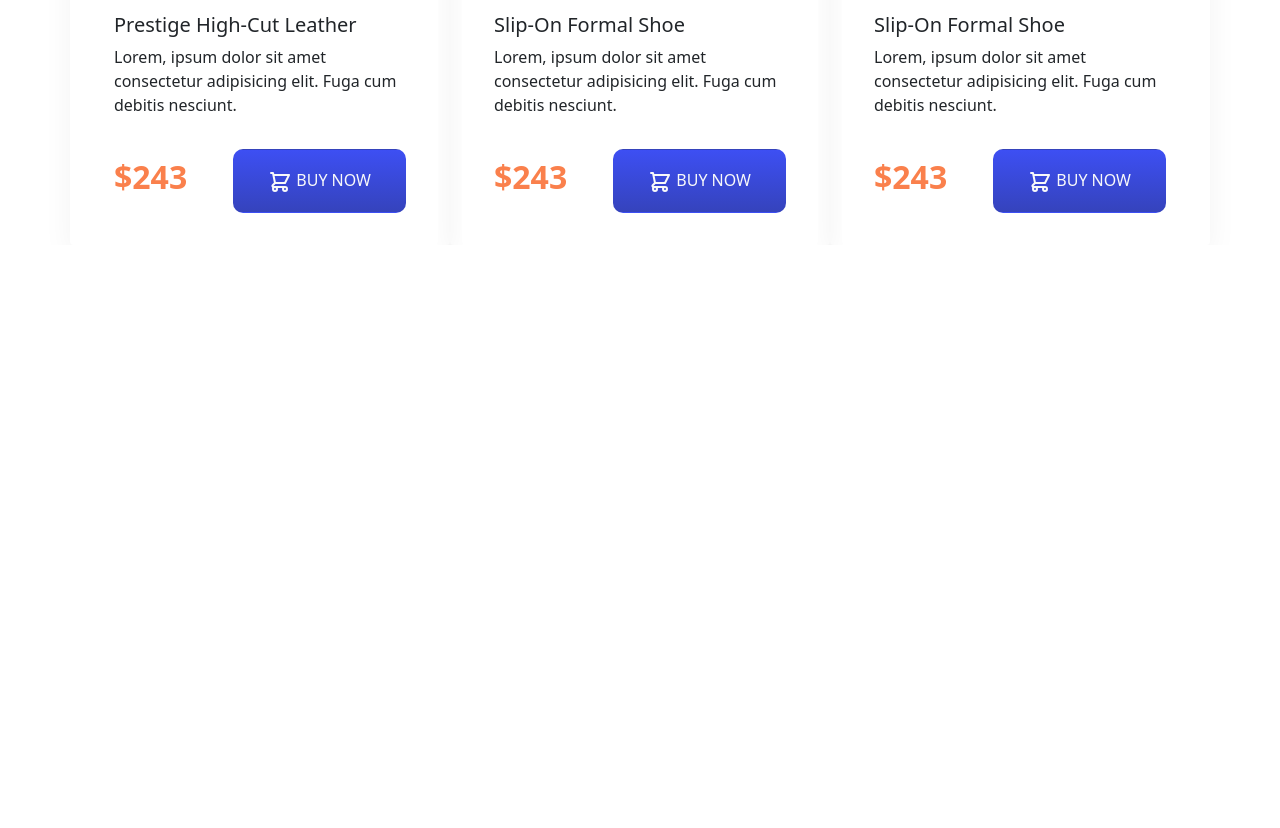
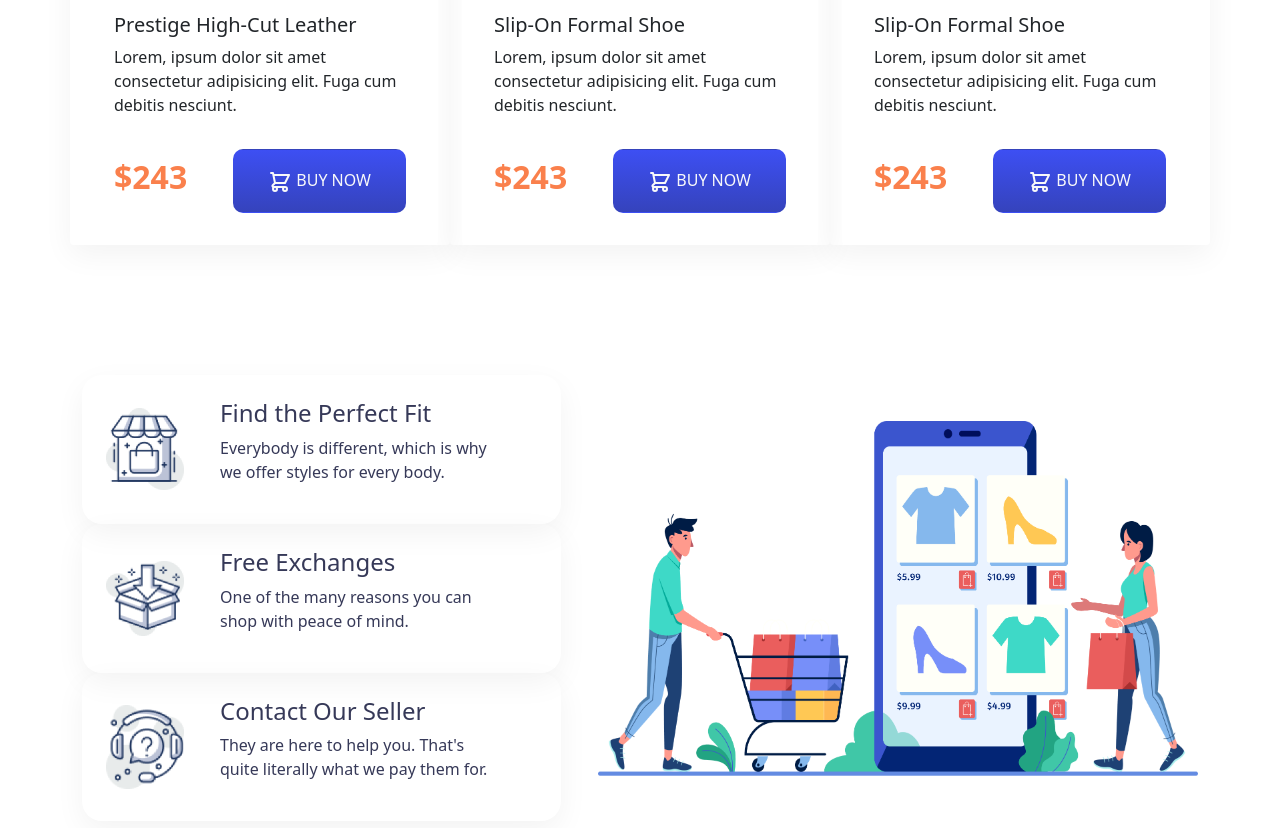
Before and after one commit to rahulthewebdev/Nike-Bootstrap, a plain HTML site: page index.html in a window 1280 px wide. Shown: the part 1782-2610 px from the top of the page. Before the commit the page ends 2027 px from the top, so only its background shows below. Drawn offline with nearby package versions, Linux system fonts and the light colour scheme.

Commit message:
footer added

```diff
--- a/index.html
+++ b/index.html
@@ -61,7 +61,7 @@
           </section>
           <!-- header section ends  -->
     </header>
-    <main>
+    <main style="margin-bottom: 130px;">
         <!-- casual shoe section starts  -->
         <section class="container" style="margin-bottom: 99px;">
             <h3 class="text-uppercase fw-bold" style="font-size: 48px; color: rgba(54, 57, 88, 1); margin-bottom: 31px;">casual shoes</h3>
@@ -198,8 +198,43 @@
         </section>
         <!-- formal shoe section ends  -->
     </main>
-    <footer>
-
+    <footer style="margin-bottom: 200px;">
+        <section class="container" style="color: rgba(54, 57, 88, 1);">
+            <div class="d-flex align-items-center justify-content-between">
+                <div class="d-flex flex-column">
+                    <div class="d-flex p-4 align-items-center" style="width: 479px; box-shadow: 0px 10px 30px rgba(0, 0, 0, 0.05); border-radius: 20px;" >
+                        <div style="margin-right: 36px;">
+                            <img src="icons/image 12.png" alt="" style="width: 78px;">
+                        </div>
+                        <div>
+                            <h4>Find the Perfect Fit</h4>
+                            <p style="width: 275px;">Everybody is different, which is why we offer styles for every body.</p>
+                        </div>
+                    </div>
+                    <div class="d-flex p-4 align-items-center" style="width: 479px; box-shadow: 0px 10px 30px rgba(0, 0, 0, 0.05); border-radius: 20px;" >
+                        <div style="margin-right: 36px;">
+                            <img src="icons/image 13.png" alt="" style="width: 78px;">
+                        </div>
+                        <div>
+                            <h4>Free Exchanges</h4>
+                            <p style="width: 275px;">One of the many reasons you can shop with peace of mind.</p>
+                        </div>
+                    </div>
+                    <div class="d-flex p-4 align-items-center" style="width: 479px; box-shadow: 0px 10px 30px rgba(0, 0, 0, 0.05); border-radius: 20px;" >
+                        <div style="margin-right: 36px;">
+                            <img src="icons/image 14.png" alt="" style="width: 78px;">
+                        </div>
+                        <div>
+                            <h4>Contact Our Seller</h4>
+                            <p style="width: 275px;">They are here to help you. That's quite literally what we pay them for.</p>
+                        </div>
+                    </div>
+                </div>
+                <div>
+                    <img src="icons/XMLID 1.png" alt="" style="width: 600px;">
+                </div>
+            </div>
+        </section>
     </footer>
 
     <!-- bootstrap js  -->
```
